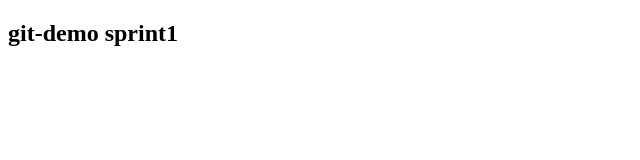
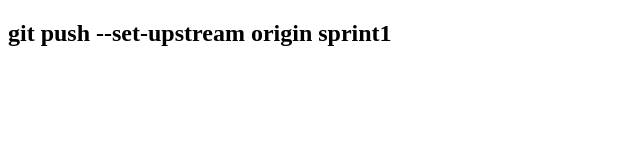
Before and after one commit to chenjiaweizzZ/git-check-demo, a plain HTML site: page index.html in a window 1280 px wide. Shown: the whole page, without its empty margins (0-640 px from the left). Drawn offline with Linux system fonts and the light colour scheme.

Commit message:
sprint1第二次提交测试

```diff
--- a/index.html
+++ b/index.html
@@ -8,7 +8,7 @@
 </head>
 
 <body>
-    <h2>git-demo sprint1</h2>
+    <h2>git push --set-upstream origin sprint1</h2>
 </body>
 
 </html>
```
